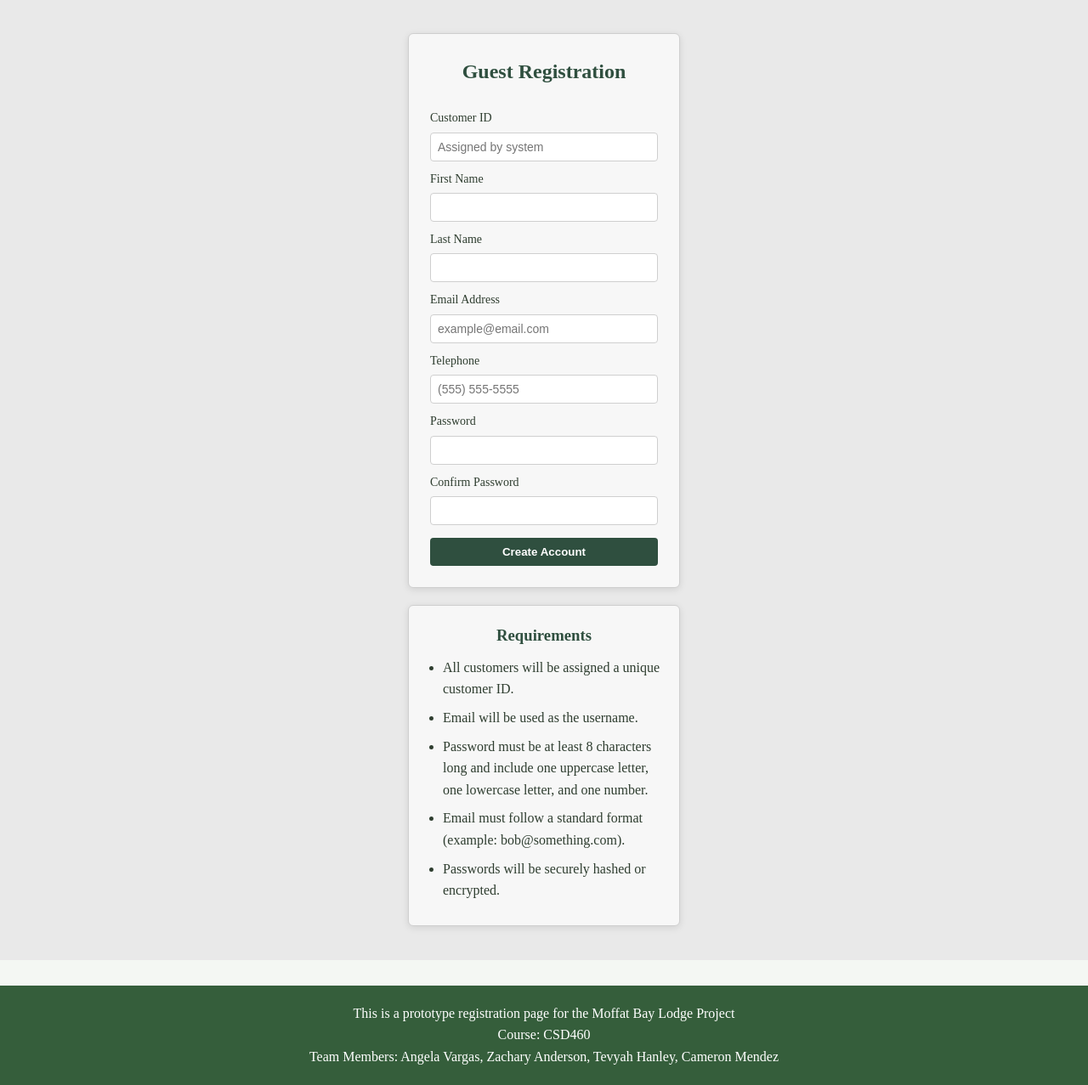
After one commit to ang166varg/Moffat-Bay, a PHP site: page /registration.html in a window 1280 px wide. The commit adds this page. Shown: the part 628-1905 px from the top of the page at 85% size. Run offline with PHP 8.4, Linux system fonts and the light colour scheme.

Commit message:
Update pages: added about, attractions, registration and improved CSS layout

```diff
--- a/Prototype/css/styles.css
+++ b/Prototype/css/styles.css
@@ -13,8 +13,8 @@
         }
 
         header {
-            background: linear-gradient(to right, #355e3b, #6b8e6b);
-            color: white;
+			background-color: #e6f0e6;
+            color: black;
             padding: 20px 40px;
         }
 
@@ -348,3 +348,118 @@
 .contact-button:hover {
     background-color: #3f6f5a;
 }
+.registration-container {
+    display: flex;
+    justify-content: center;
+    align-items: center;
+    min-height: 100vh;
+    background-color: #e9e9e9;
+    padding: 40px 20px;
+}
+
+.registration-wrapper {
+    display: flex;
+    flex-direction: column;
+    align-items: center;
+    gap: 20px;
+}
+
+
+.registration-form {
+    display: flex;
+    flex-direction: column;
+    padding: 25px;
+    background: #f7f7f7;
+    border: 1px solid #cfcfcf;
+    border-radius: 6px;
+    width: 320px;
+    box-shadow: 0 2px 8px rgba(0, 0, 0, 0.1);
+
+}
+
+.requirements-box {
+    background: #f7f7f7;
+    border: 1px solid #cfcfcf;
+    border-radius: 6px;
+    width: 320px;
+    padding: 20px;
+    box-shadow: 0 2px 8px rgba(0, 0, 0, 0.1);
+}
+
+.requirements-box h3 {
+    text-align: center;
+    margin-bottom: 10px;
+    color: #2f4f3f;
+}
+
+.requirements-box ul {
+    padding-left: 20px;
+}
+
+.requirements-box li {
+    margin-bottom: 8px;
+}
+
+
+.registration-title {
+    text-align: center;
+    margin-bottom: 15px;
+    color: #2f4f3f;
+    font-family: serif;
+}
+
+.registration-label {
+    margin-top: 10px;
+    margin-bottom: 5px;
+    font-size: 14px;
+}
+
+.registration-input {
+    padding: 8px;
+    border: 1px solid #cfcfcf;
+    border-radius: 4px;
+    font-size: 14px;
+}
+
+.registration-input:focus {
+    outline: none;
+    border-color: #2f4f3f;
+}
+
+.registration-button {
+    margin-top: 15px;
+    padding: 9px;
+    background-color: #2f4f3f;
+    color: white;
+    border: none;
+    border-radius: 4px;
+    cursor: pointer;
+    font-weight: bold;
+}
+
+.registration-button:hover {
+    background-color: green;
+}
+
+.requirements-box {
+    background: #f7f7f7;
+    border: 1px solid #cfcfcf;
+    border-radius: 6px;
+    width: 320px;
+    padding: 20px;
+    box-shadow: 0 2px 8px rgba(0, 0, 0, 0.1);
+}
+
+.requirements-box h3 {
+    text-align: center;
+    margin-bottom: 10px;
+    color: #2f4f3f;
+}
+
+.requirements-box ul {
+    padding-left: 20px;
+}
+
+.requirements-box li {
+    margin-bottom: 8px;
+}
--- /dev/null
+++ b/Prototype/registration.html
@@ -0,0 +1,143 @@
+<!--
+Bravo Team
+Registration Page for Moffat Bay Lodge
+Allows new customers to create an account for reservations and lodge services
+-->
+<!DOCTYPE html>
+<html lang="en">
+
+<head>
+    <meta charset="UTF-8">
+    <title>Registration | Moffat Bay Lodge</title>
+    <link rel="stylesheet" href="css/styles.css">
+</head>
+
+<body>
+
+    <header>
+        <div class="top-bar">
+            <div class="logo">🌿 Moffat Bay Lodge</div>
+
+            <nav>
+                <ul>
+                    <li><a href="index.html">Home Page</a></li>
+                    <li><a href="about.html">About Us</a></li>
+					<li><a href="contact.html">Contact Us</a></li>
+                    <li><a href="attractions.html">Attractions</a></li>
+                    <li><a href="registration.html">Registration</a></li>
+                    <li><a href="login.html">Login Page</a></li>
+                    <li><a href="reservation.html">Reservations</a></li>
+                    <li><a href="reservation-summary.html">Reservation Summary</a></li>
+                    <li><a href="reservation-lookup.html">Reservation Lookup</a></li>
+                </ul>
+            </nav>
+        </div>
+    </header>
+
+    <section class="hero">
+        <div class="hero-overlay">
+            <h1>Create Your Account</h1>
+            <p>
+                Register with Moffat Bay Lodge to begin planning your stay and managing your reservations.
+            </p>
+            <a href="reservation.html" class="button">View Reservations</a>
+        </div>
+    </section>
+
+    <div class="registration-container">
+        <div class="registration-wrapper">
+
+            <form class="registration-form" action="#" method="post">
+                <h2 class="registration-title">Guest Registration</h2>
+
+                <label class="registration-label" for="customerId">Customer ID</label>
+                <input
+                    class="registration-input"
+                    type="text"
+                    id="customerId"
+                    name="customerId"
+                    readonly
+                    placeholder="Assigned by system"
+                    title="A unique customer ID will be assigned after registration.">
+
+                <label class="registration-label" for="firstName">First Name</label>
+                <input
+                    class="registration-input"
+                    type="text"
+                    id="firstName"
+                    name="firstName"
+                    required>
+
+                <label class="registration-label" for="lastName">Last Name</label>
+                <input
+                    class="registration-input"
+                    type="text"
+                    id="lastName"
+                    name="lastName"
+                    required>
+
+                <label class="registration-label" for="email">Email Address</label>
+                <input
+                    class="registration-input"
+                    type="email"
+                    id="email"
+                    name="email"
+                    required
+                    placeholder="example@email.com"
+                    title="Enter a valid email address (example: bob@something.com). This will be your username.">
+
+                <label class="registration-label" for="telephone">Telephone</label>
+                <input
+                    class="registration-input"
+                    type="tel"
+                    id="telephone"
+                    name="telephone"
+                    required
+                    placeholder="(555) 555-5555"
+                    title="Enter a valid phone number so we are able to contact you about your reservation.">
+
+                <label class="registration-label" for="password">Password</label>
+                <input
+                    class="registration-input"
+                    type="password"
+                    id="password"
+                    name="password"
+                    required
+                    minlength="8"
+                    pattern="(?=.*\d)(?=.*[a-z])(?=.*[A-Z]).{8,}"
+                    title="Password must be at least 8 characters long and include at least one uppercase letter, one lowercase letter, and one number.">
+
+                <label class="registration-label" for="confirmPassword">Confirm Password</label>
+                <input
+                    class="registration-input"
+                    type="password"
+                    id="confirmPassword"
+                    name="confirmPassword"
+                    required
+                    title="Re-enter password to confirm it matches.">
+
+                <button class="registration-button" type="submit">Create Account</button>
+            </form>
+
+            <div class="requirements-box">
+                <h3>Requirements</h3>
+                <ul>
+                    <li>All customers will be assigned a unique customer ID.</li>
+                    <li>Email will be used as the username.</li>
+                    <li>Password must be at least 8 characters long and include one uppercase letter, one lowercase letter, and one number.</li>
+                    <li>Email must follow a standard format (example: bob@something.com).</li>
+                    <li>Passwords will be securely hashed or encrypted.</li>
+                </ul>
+            </div>
+
+        </div>
+    </div>
+
+    <footer>
+        <p>This is a prototype registration page for the Moffat Bay Lodge Project</p>
+        <p>Course: CSD460</p>
+        <p>Team Members: Angela Vargas, Zachary Anderson, Tevyah Hanley, Cameron Mendez</p>
+    </footer>
+
+</body>
+</html>
```
Also changed, not shown: Prototype/about.html (added, +115 -0 lines), Prototype/attractions.html (added, +117 -0 lines), Prototype/contact.html (+9 -4 lines), Prototype/index.html (+24 -13 lines).
